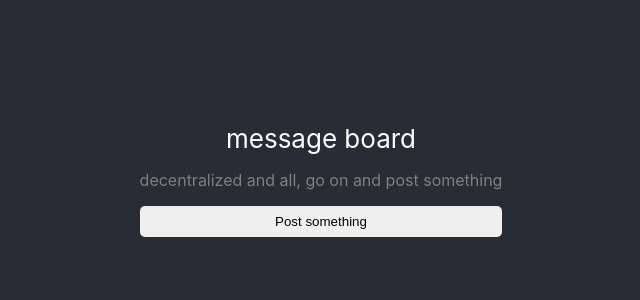
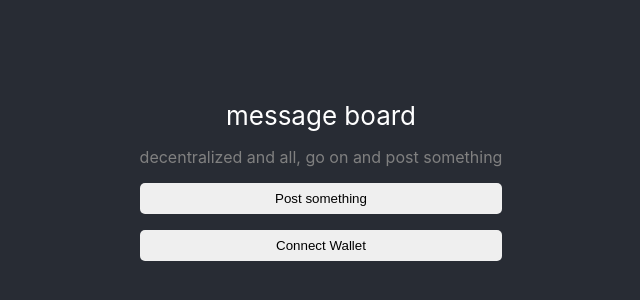
Before and after one commit to bekauz/message-board, a React (Create React App) app: page / in a window 1280 px wide. Shown: the part 220-520 px from the top of the page, without its empty margins (319-959 px from the left). Built offline with nearby package versions, Linux system fonts and the light colour scheme.

Commit message:
button to connect wallet; validating user connection

```diff
--- a/src/App.tsx
+++ b/src/App.tsx
@@ -1,11 +1,66 @@
-import React from 'react';
+import React, { useEffect, useState } from 'react';
 import './App.css';
+
+declare var window: any
 
 function App() {
 
+  const [currentAccount, setCurrentAccount] = useState("");
   const postMsg = () => {
     console.log("postMsg call");
   }
+
+  const checkWalletConnection = async () => {
+    try {
+      // validate window.ethereum access
+      const { ethereum } = window;
+
+      if (!ethereum) {
+        console.log(`no metamask found`);
+        return;
+      } else {
+        console.log("eth object: ", ethereum);
+      }
+
+      const accounts = await ethereum.request({
+        method: "eth_accounts",
+      });
+
+      if (accounts.length !== 0) {
+        const account = accounts[0];
+        setCurrentAccount(account);
+        console.log("Authorized with account: ", account);
+      } else {
+        console.log("Authorized account not found");
+      }
+    } catch (err) {
+      console.log(err);
+    }
+  };
+
+  const connectWallet = async () => {
+    try {
+      const { ethereum } = window;
+
+      if (!ethereum) {
+        alert("No Metamask found");
+        return;
+      }
+
+      const accounts = await ethereum.request({
+        method: "eth_requestAccounts",
+      });
+
+      console.log(`Connected: ${accounts[0]}`);
+      setCurrentAccount(accounts[0]);
+    } catch (err) {
+      console.log(err);
+    }
+  };
+
+  useEffect(() => {
+    checkWalletConnection();
+  }, [])
 
   return (
     <div className="App">
@@ -22,6 +77,12 @@ function App() {
         <button className="postButton" onClick={postMsg}>
           Post something
         </button>
+
+        {!currentAccount && (
+          <button className="postButton" onClick={connectWallet}>
+            Connect Wallet
+          </button>
+        )}
       </div>
     </div>
   );
```
